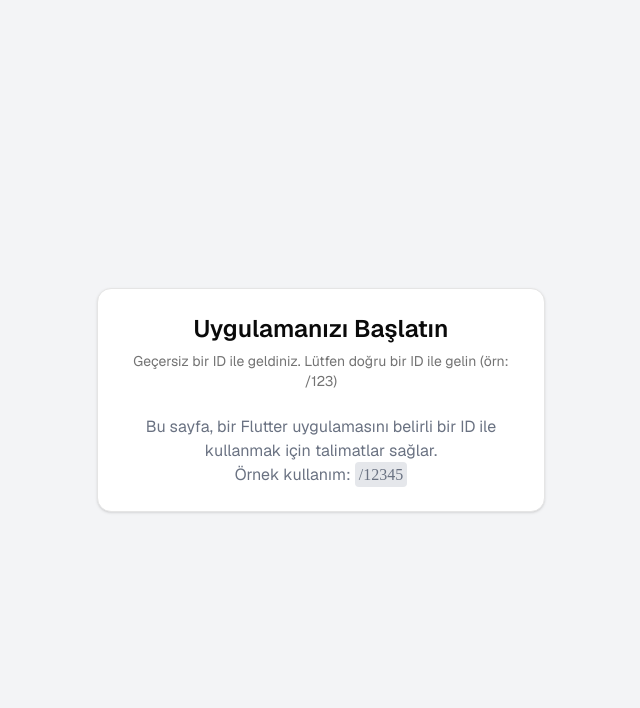
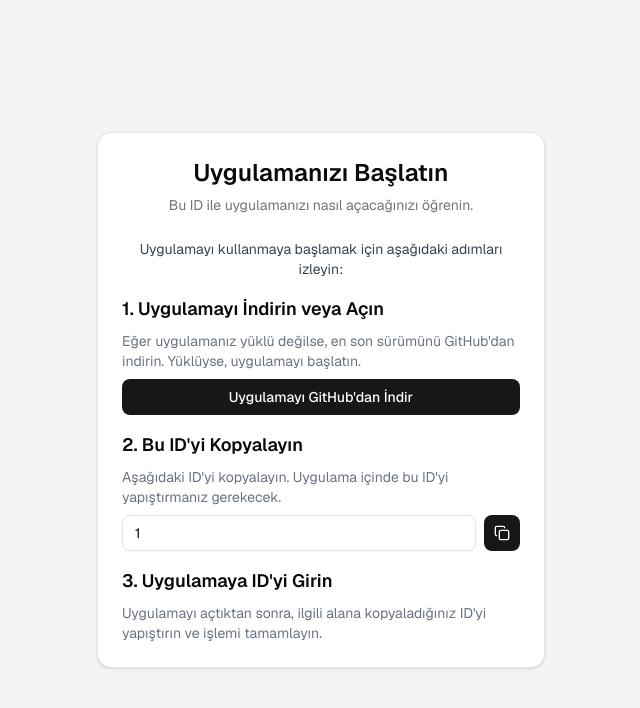
Before and after one commit to KeremKuyucu/discordStorage-share, a Next.js app: page /1 in a window 1280 px wide. Shown: the top 708 px of the page, without its empty margins (319-959 px from the left). Built offline with nearby package versions, Linux system fonts and the light colour scheme.

Commit message:
fix: correct casing of messageId parameter in useParams

```diff
--- a/app/[messageId]/page.tsx
+++ b/app/[messageId]/page.tsx
@@ -10,7 +10,7 @@ import { Check, Copy } from "lucide-react"
 
 export default function Component() {
   const params = useParams()
-  const messageId = params.messageid as string | undefined
+  const messageId = params.messageId as string | undefined
   const [copied, setCopied] = useState(false)
 
   const handleCopy = () => {
```
